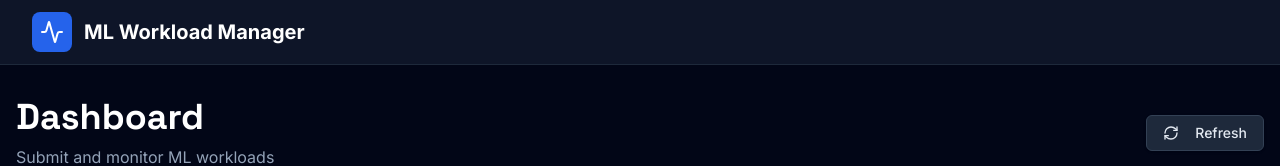
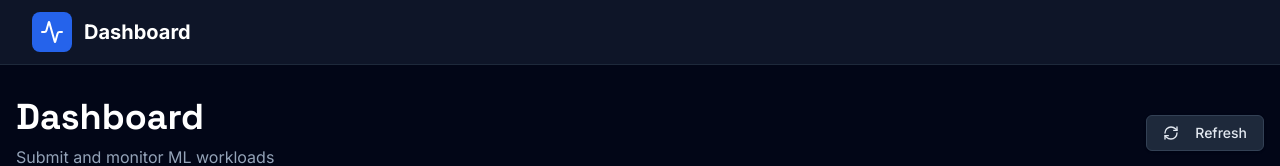
Before and after one commit to agg111/flux-compute, a React (Create React App) app in the folder frontend/: page / in a window 1280 px wide. Shown: the top 166 px of the page. Built offline with nearby package versions, Linux system fonts and the light colour scheme; no server answers.

Commit message:
auto-commit for abfa6948-292d-49f3-bb68-b5bf96a3f43b

```diff
--- a/frontend/src/App.js
+++ b/frontend/src/App.js
@@ -16,7 +16,7 @@ const Layout = ({ children }) => {
                 <Activity className="w-6 h-6 text-white" />
               </div>
               <span className="text-xl font-bold text-white">
-                ML Workload Manager
+                Dashboard
               </span>
             </div>
           </div>
```
